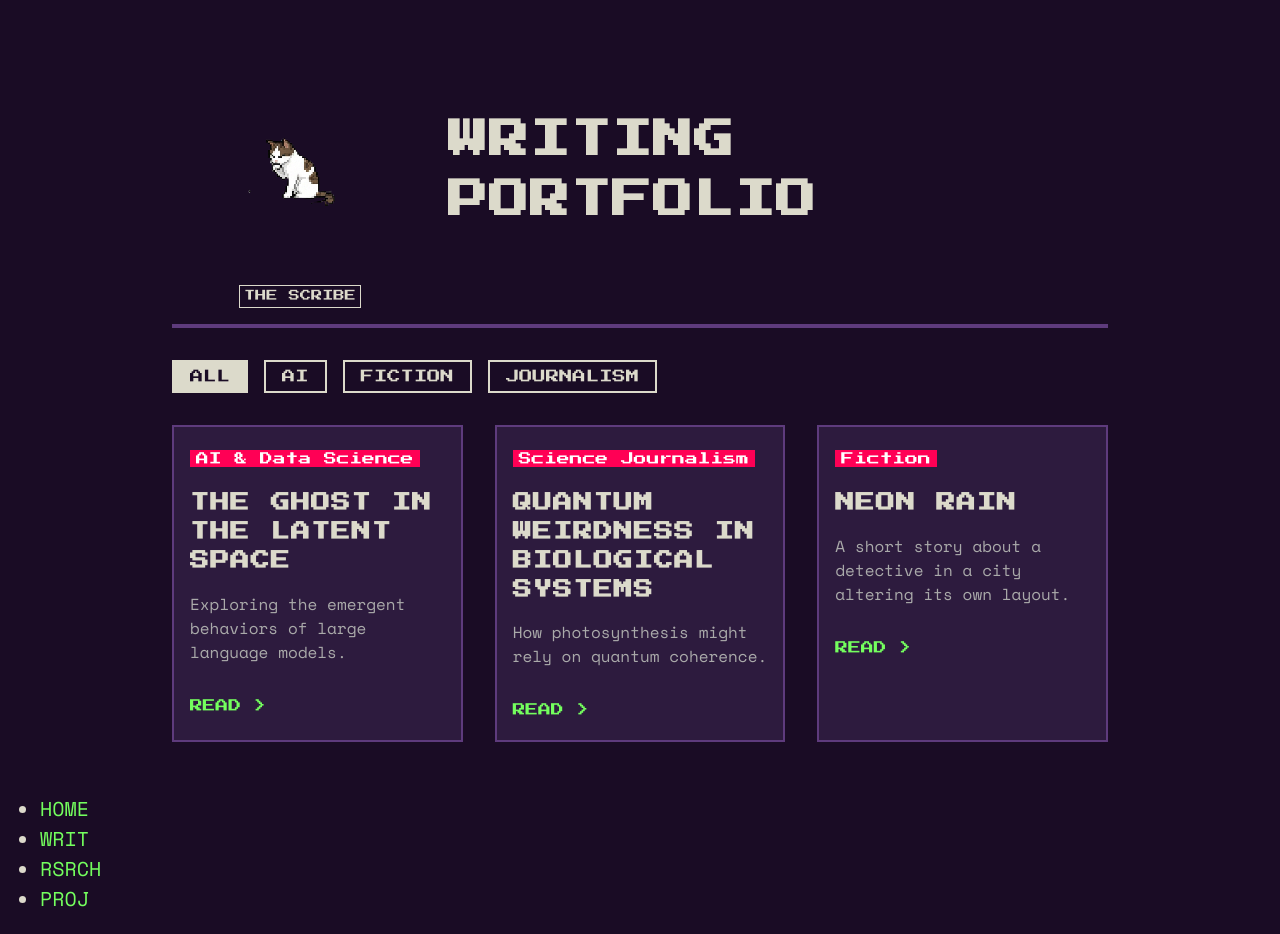
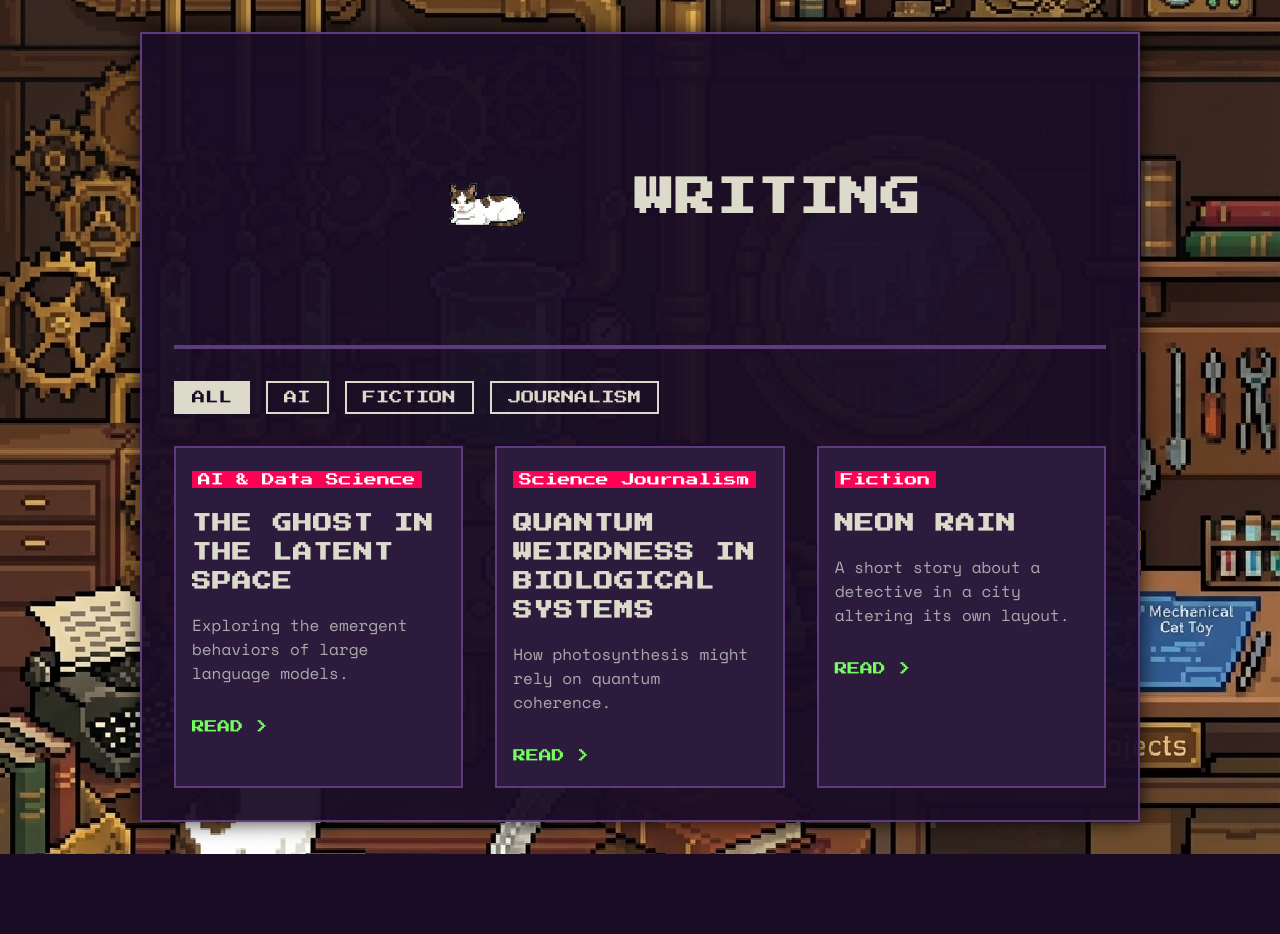
Before and after one commit to matthewgthomas/matthewgthomas.github.io, a React (Vite) app: page /#/writing in a window 1280 px wide. After the commit the page ends 854 px from the top, so only its background shows below. Built offline with nearby package versions, Linux system fonts and the light colour scheme.

Commit message:
Restyle pages

```diff
--- a/src/App.jsx
+++ b/src/App.jsx
@@ -18,7 +18,6 @@ function App() {
             <Route path="/projects" element={<Projects />} />
           </Routes>
         </main>
-        <Navigation />
       </div>
     </Router>
   );
--- a/src/components/CatSprite.jsx
+++ b/src/components/CatSprite.jsx
@@ -9,7 +9,7 @@ export default function CatSprite({
     rows = 3,
     row = 0, // 0-indexed row for specific animation (walk, sit, etc)
     scale = 1,
-    duration = '0.8s'
+    duration = '4s'
 }) {
     const frameWidth = totalWidth / cols;
     const frameHeight = totalHeight / rows;
--- a/src/pages/Projects.css
+++ b/src/pages/Projects.css
@@ -1,7 +1,34 @@
+/* Page Wrapper with Responsive Background */
+.projects-page {
+    min-height: 100vh;
+    background-image: url('../assets/bg-desktop.png');
+    background-size: cover;
+    background-position: center;
+    background-attachment: fixed;
+    padding: 2rem;
+}
+
+@media (max-width: 1024px) {
+    .projects-page {
+        background-image: url('../assets/bg-tablet.png');
+    }
+}
+
+@media (max-width: 768px) {
+    .projects-page {
+        background-image: url('../assets/bg-mobile.png');
+        padding: 1rem;
+    }
+}
+
 .projects-container {
     padding: 2rem;
     max-width: 1000px;
     margin: 0 auto;
+    background: rgba(26, 12, 37, 0.95);
+    /* Dark semi-transparent background */
+    border: 2px solid var(--color-ui-border);
+    box-shadow: 0 0 20px rgba(0, 0, 0, 0.8);
 }
 
 .projects-grid {
--- a/src/pages/Projects.jsx
+++ b/src/pages/Projects.jsx
@@ -25,11 +25,11 @@ const projects = [
 
 export default function Projects() {
     return (
+        <div className="projects-page">
             <div className="projects-container">
                 <div className="page-header">
                     <div className="mascot-wrapper">
                         <CatSprite image={cat2} totalWidth={1024} totalHeight={764} row={1} scale={0.4} />
-                    <span className="mascot-label">THE TINKER</span>
                     </div>
                     <h1>Side Projects</h1>
                 </div>
@@ -49,5 +49,6 @@ export default function Projects() {
                     ))}
                 </div>
             </div>
+        </div>
     );
 }
--- a/src/pages/Research.css
+++ b/src/pages/Research.css
@@ -1,7 +1,34 @@
+/* Page Wrapper with Responsive Background */
+.research-page {
+    min-height: 100vh;
+    background-image: url('../assets/bg-desktop.png');
+    background-size: cover;
+    background-position: center;
+    background-attachment: fixed;
+    padding: 2rem;
+}
+
+@media (max-width: 1024px) {
+    .research-page {
+        background-image: url('../assets/bg-tablet.png');
+    }
+}
+
+@media (max-width: 768px) {
+    .research-page {
+        background-image: url('../assets/bg-mobile.png');
+        padding: 1rem;
+    }
+}
+
 .research-container {
     padding: 2rem;
     max-width: 800px;
     margin: 0 auto;
+    background: rgba(26, 12, 37, 0.95);
+    /* Dark semi-transparent background */
+    border: 2px solid var(--color-ui-border);
+    box-shadow: 0 0 20px rgba(0, 0, 0, 0.8);
 }
 
 .research-intro {
--- a/src/pages/Research.jsx
+++ b/src/pages/Research.jsx
@@ -25,13 +25,13 @@ const publications = [
 
 export default function Research() {
     return (
+        <div className="research-page">
             <div className="research-container">
                 <div className="page-header">
                     <div className="mascot-wrapper">
                         <CatSprite image={cat1} totalWidth={1024} totalHeight={790} row={2} scale={0.4} />
-                    <span className="mascot-label">THE SCRIBE</span>
                     </div>
-                <h1>Research Overview</h1>
+                    <h1>Research</h1>
                 </div>
 
                 <div className="research-intro">
@@ -54,5 +54,6 @@ export default function Research() {
                     ))}
                 </ul>
             </div>
+        </div>
     );
 }
--- a/src/pages/Writing.css
+++ b/src/pages/Writing.css
@@ -1,7 +1,34 @@
+/* Page Wrapper with Responsive Background */
+.writing-page {
+    min-height: 100vh;
+    background-image: url('../assets/bg-desktop.png');
+    background-size: cover;
+    background-position: center;
+    background-attachment: fixed;
+    padding: 2rem;
+}
+
+@media (max-width: 1024px) {
+    .writing-page {
+        background-image: url('../assets/bg-tablet.png');
+    }
+}
+
+@media (max-width: 768px) {
+    .writing-page {
+        background-image: url('../assets/bg-mobile.png');
+        padding: 1rem;
+    }
+}
+
 .writing-container {
-    padding: 2rem;
     max-width: 1000px;
     margin: 0 auto;
+    background: rgba(26, 12, 37, 0.95);
+    /* Dark semi-transparent background */
+    border: 2px solid var(--color-ui-border);
+    box-shadow: 0 0 20px rgba(0, 0, 0, 0.8);
+    padding: 2rem;
 }
 
 .categories-filter {
--- a/src/pages/Writing.jsx
+++ b/src/pages/Writing.jsx
@@ -25,13 +25,13 @@ const articles = [
 
 export default function Writing() {
     return (
+        <div className="writing-page">
             <div className="writing-container">
                 <div className="page-header">
                     <div className="mascot-wrapper">
                         <CatSprite image={cat1} totalWidth={1024} totalHeight={790} row={1} scale={0.4} />
-                    <span className="mascot-label">THE SCRIBE</span>
                     </div>
-                <h1>Writing Portfolio</h1>
+                    <h1>Writing</h1>
                 </div>
 
                 <div className="categories-filter">
@@ -54,5 +54,6 @@ export default function Writing() {
                     ))}
                 </div>
             </div>
+        </div>
     );
 }
```
Lines whose indentation alone changed are shown as unchanged.
